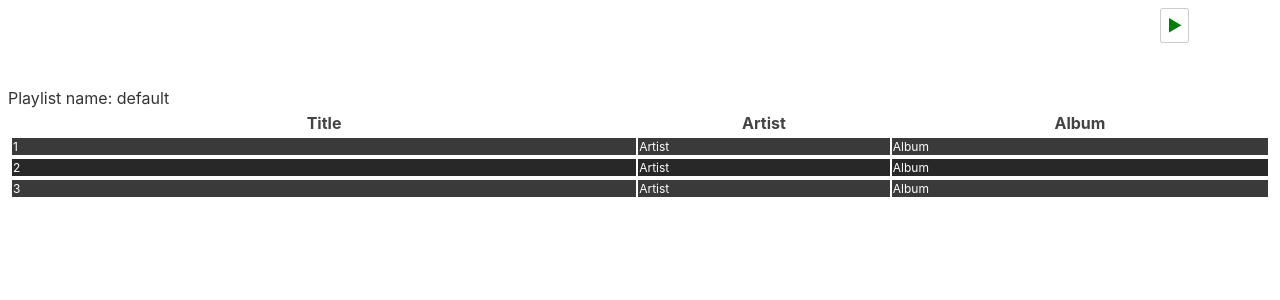
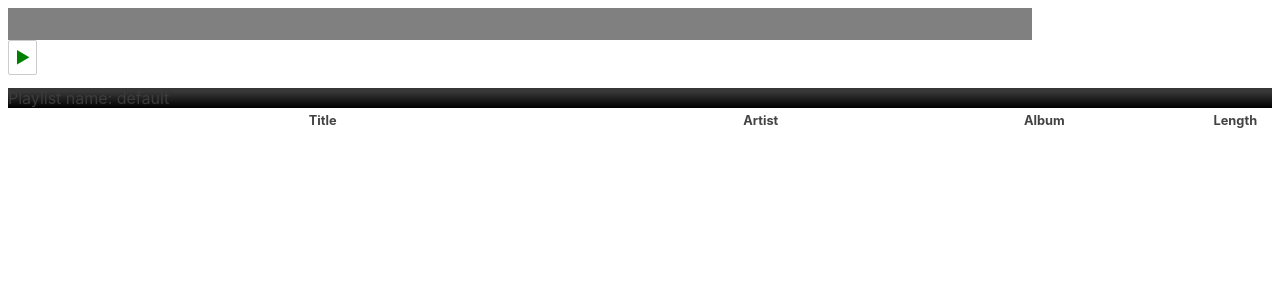
Before and after one commit to anderslatif/Napster, a Svelte app: page / in a window 1280 px wide. Shown: the top 300 px of the page. Built offline with nearby package versions, Linux system fonts and the light colour scheme.

Commit message:
Implemented Howler and changed the store to avoid a circular dependency

```diff
--- a/src/App.svelte
+++ b/src/App.svelte
@@ -1,8 +1,18 @@
 <script>
 	import Playlist from "./Components/Playlist/Playlist.svelte"
 	import ControlBar from "./Components/ControlBar/ControlBar.svelte"
-	import { playlists } from './store.js';
+	import { songs, playlists } from './store.js';
 
+	function handleKeydown(event) {
+		if (event.key === "backspace") {
+			// todo handle delete selected songs
+			// document.querySelectorAll("selected");
+			// playlists.deleteSongs();
+		}
+		if (event.code === "Space") {
+			songs.playOrPauseSong();
+		}
+	}
 </script>
 
 <main>
@@ -12,10 +22,13 @@
 	{/each}
 </main>
 
+<svelte:window on:keydown={handleKeydown} />
+
 <style>
 	main {
 		padding: 0;
 		margin: 0 auto;
+		user-select: none;
 	}
 
 	@media (min-width: 640px) {
--- a/src/Components/ControlBar/ControlBar.svelte
+++ b/src/Components/ControlBar/ControlBar.svelte
@@ -1,18 +1,43 @@
 <script>
     import WaveSurfer from "./SubComponents/WaveSurfer.svelte";
+    import { songs } from "../../store.js";
 
-    let isPlaying = false;
+    let progressBarPercentage = 0;
 
-    function handlePlayOrPause() {
+    function handleProgressBarClick(event) {
+        const sound = $songs.sound;
 
+        if (sound) {
+            const totalWidth = event.target.clientWidth - 1;
+            const clickedX = 1 + event.clientX - event.target.offsetLeft;
+
+            progressBarPercentage = 100 * clickedX / totalWidth;
+
+            sound.seek((progressBarPercentage * sound.duration()) / 100);
+        }
     }
+
+    setInterval(() => {
+        const sound = $songs.sound;
+
+
+        if (sound && sound.playing()) {
+            progressBarPercentage = (sound.seek()/sound.duration() * 100);
+        }
+    }, 1000);
+
 </script>
 
 <main>
-<!--     <WaveSurfer id="wavesurfer-container" /> -->
-    <div id="control-container">
-        <button class="control-button" on:click={handlePlayOrPause}>
-            { isPlaying ? "❚❚" : "▶" }
+    <div id="control-progress-container">
+        <!--     <WaveSurfer id="wavesurfer-container" /> -->
+        <div id="progress" on:click={handleProgressBarClick}>
+            <div id="progress-bar" style="width: {progressBarPercentage}%;"></div>
+        </div>
+    </div>
+    <div id="control-button-container">
+        <button class="control-button" on:click={() => songs.playOrPauseSong()}>
+            { $songs.isPlaying ? "❚❚" : "▶" }
         </button>
     </div>
 </main>
@@ -21,12 +46,9 @@
     main {
         height: 10vh;
         width: 100vw;
-        overflow: hidden;
-    }
-
-    #control-container {
-        width: 10vw;
-        float: right;
+        display: flex;
+        flex-direction: column;
+        flex-wrap: wrap;
     }
 
     .control-button {
@@ -37,4 +59,14 @@
     .control-button:focus {
         background-color: rgb(0, 0, 0, 0);
     }
+
+    #progress {
+        width: 80vw;
+        background-color: grey;
+    }
+
+    #progress-bar {
+        height: 2em;
+        background-color: rgb(0, 38, 255);
+    }
 </style>
--- a/src/Components/Playlist/Playlist.svelte
+++ b/src/Components/Playlist/Playlist.svelte
@@ -5,6 +5,7 @@
   import Song from "./SubComponents/Song.svelte";
   import PlaylistBar from "./SubComponents/PlaylistBar.svelte";
   import { guid } from "../../utils/generalutils.js";
+  import { playlists } from "../../store.js";
 
   export let songs;
   export let playlistName;
@@ -25,7 +26,7 @@
       }
     });
     Promise.all(filesWithMetaData).then((filesReady) => {
-      songs = songs.concat(filesReady);
+      playlists.updatePlaylistSongs(playlistName, songs.concat(filesReady));
     });
   }
 
--- a/src/Components/Playlist/SubComponents/PlaylistBar.svelte
+++ b/src/Components/Playlist/SubComponents/PlaylistBar.svelte
@@ -3,5 +3,12 @@
 </script>
 
 <main>
-    <div>Playlist name: {playlistName}</div>
+    <div id="playlist-bar">Playlist name: {playlistName}</div>
 </main>
+
+<style>
+    #playlist-bar {
+        background: linear-gradient(0deg, rgb(0, 0, 0) 0%, rgb(55, 55, 55) 82%);
+        color: rgb(60, 60, 60);
+    }
+</style>
--- a/src/Components/Playlist/SubComponents/PlaylistColumn.svelte
+++ b/src/Components/Playlist/SubComponents/PlaylistColumn.svelte
@@ -3,12 +3,14 @@
         <th id="column-title" class="column">Title</th>
         <th id="column-artist" class="column">Artist</th>
         <th id="column-album" class="column">Album</th>
+        <th id="column-length" class="column">Length</th>
     </tr>
 </main>
 
 <style>
     .column {
         color: rgb(67, 67, 67);
+        font-size: 0.8em;
     }
 
     #column-title {
@@ -20,6 +22,10 @@
     }
 
     #column-album {
-      width: 30vw;
+      width: 25vw;
+    }
+
+    #column-length {
+      width: 5vw;
     }
 </style>
--- a/src/Components/Playlist/SubComponents/Song.svelte
+++ b/src/Components/Playlist/SubComponents/Song.svelte
@@ -2,8 +2,8 @@
   import { findAfterElement } from "../../../utils/draggableutils";
   import { songs } from '../../../store.js';
 
+  export let song;
   export let playlistName;
-  export let song;
   export let index;
 
   function handleClick(event) {
@@ -24,8 +24,7 @@
   }
 
   function handleDoubleClick(event) {
-    const songId = event.target.parentNode.id;
-    songs.playSong(songId, playlistName);
+    songs.playSong(song, playlistName);
   }
 
   function handleDragStart(event) {
@@ -89,6 +88,7 @@
         <td id="song-title">{song.title}</td>
         <td id="song-artist">Artist</td>
         <td id="song-album">Album</td>
+        <td id="song-length">Length</td>
   </tr>
 </main>
 
@@ -96,7 +96,6 @@
     .song-container {
       border:black;
       cursor: move;
-      user-select: none;
       color: white;
       font-size: 0.75em;
     }
@@ -120,6 +119,15 @@
     }
 
     #song-album {
-      width: 30vw;
+      width: 25vw;
+    }
+
+    #song-length {
+      width: 5vw;
+    }
+
+    .isPlaying {
+      text-decoration: underline;
+
     }
 </style>
--- a/src/GenericComponents/FileUpload/FileUpload.svelte
+++ b/src/GenericComponents/FileUpload/FileUpload.svelte
@@ -10,6 +10,8 @@
             });
         }
     }
+
+    // https://github.com/Aveek-Saha/DuskPlayer/blob/master/src/App.svelte#L96
 
     function dropHandler(event) {
         event.preventDefault();
--- a/src/howler.js
+++ b/src/howler.js
@@ -1,32 +1,60 @@
-export function initializeHowl() {
+import Howler from "howler";
 
-}
+let sound;
+let currentPlaylist;
+let currentlyPlayingIndex = 0;
 
-export function playHowlerSong() {
+export function playSong(song, playlist, playlistIndex) {
+  if (!song) return;
 
-}
+  currentPlaylist = playlist;
+  currentlyPlayingIndex = playlistIndex || currentlyPlayingIndex;
 
+  document.querySelectorAll(".isPlaying").forEach(selected => {
+    selected.classList.remove("isPlaying");
+  });
+  document.getElementById(song.id).classList.add("isPlaying");
 
+  sound?.stop();
 
-
-function playSong(song) {
-    sound?.stop();
   sound = new Howler.Howl({
     src: song.file.path,
     html5: true,
-      onended: () => {
+    onend: () => {
       currentlyPlayingIndex += 1;
-        // todo see what happens if the playlist has been played through
-        playSong(songs[currentlyPlayingIndex]);
+      if (currentlyPlayingIndex <= playlist.songs.length) {
+        playSong(playlist.songs[currentlyPlayingIndex], playlist);
+      }
     }
   });
 
-/*     setInterval(() => {
+  /*setInterval(() => {
       if (sound.playing()) {
     let width = (sound.seek()/sound.duration())/100;
   }
   },300); */
 
+  sound;
 
+  return sound;
+}
+
+export function playOrPauseSong(song, playlist) {
+  if (!sound) {
+    playSong(song, playlist);
+    // if song is defined then it starts playing otherwise not
+    return song || false;
+  }
+
+  if (sound.playing()) {
+    sound.pause();
+  } else {
     sound.play();
   }
+
+  return sound.playing();
+}
+
+export function stopSong() {
+  sound?.stop();
+}
--- a/src/store.js
+++ b/src/store.js
@@ -1,16 +1,37 @@
 import { writable } from "svelte/store";
+import { playSong, playOrPauseSong, stopSong } from "./howler.js";
 
 function songHandler() {
     const songState = {
         currentPlaylist: "default",
-        currentPlayingIndex: 0
+        isPlaying: false,
+        sound: undefined
     };
     const { subscribe, set, update } = writable(songState);
 
     return {
         subscribe,
-        stopSong: () => console.log("stop song"),
-        playSong: (songId, playlistName) => console.log("play song", songId, playlistName)
+        playSong: (song, playlistName = "default") => {
+
+            const playlist = getPlaylistByName(playlistName);
+            const playlistIndex = playlist.songs.findIndex(playlistSong => playlistSong.id === song?.id);
+            const nextSong = song || playlist.songs[0];
+
+            const sound = playSong(nextSong, playlist, playlistIndex);
+
+            update(songState => { return { ...songState, isPlaying: true, sound } })
+        },
+        playOrPauseSong: (playlistName = "default") => {
+
+            const playlist = getPlaylistByName(playlistName);
+            const song = playlist.songs[0];
+
+
+            const isPlaying = playOrPauseSong(song, playlist);
+
+            update(songState => { return { ...songState, isPlaying } })
+        },
+        stopSong: stopSong()
     }
 }
 // const foundIndex = songs.findIndex(song => song.id === Number(event.target.id));
@@ -20,16 +41,34 @@ function songHandler() {
 
 function playlistHandler() {
     // todo remove fakeSongs .. used for debugging drag and drop
-    const fakeSongs = [{ title: 1 }, { title: 2 }, { title: 3 }]
-    const loadedPlaylists = [{ name: "default", songs: [...fakeSongs] }];
+    const loadedPlaylists = [{ name: "default", songs: [] }];
     const { subscribe, set, update } = writable(loadedPlaylists);
 
     return {
         subscribe,
-        updatePlaylistSongs: (playlistName, newSongList) => { console.log(playlistName, newSongList) },
+        updatePlaylistSongs: (playlistName, newSongList) => {
+            update(playlists => {
+
+                return playlists.map(playlist => {
+                    if (playlist.name === playlistName) {
+                        return { ...playlist, songs: newSongList };
+                    }
+                    return playlist;
+                });
+            });
+        },
         updatePlaylistName: (oldName, newName) => {}
     };
+}
 
+export function getPlaylistByName(playlistName) {
+    let $playlists;
+
+    const unsubscribe = playlists.subscribe(value => {
+        $playlists = value;
+    });
+    unsubscribe();
+    return $playlists.find(playlist => playlist.name === playlistName);
 }
 
 export const songs = songHandler();
```
Also changed, not shown: 1 other file (tests, documents, lock files or other folders). Lines whose indentation alone changed are shown as unchanged.
